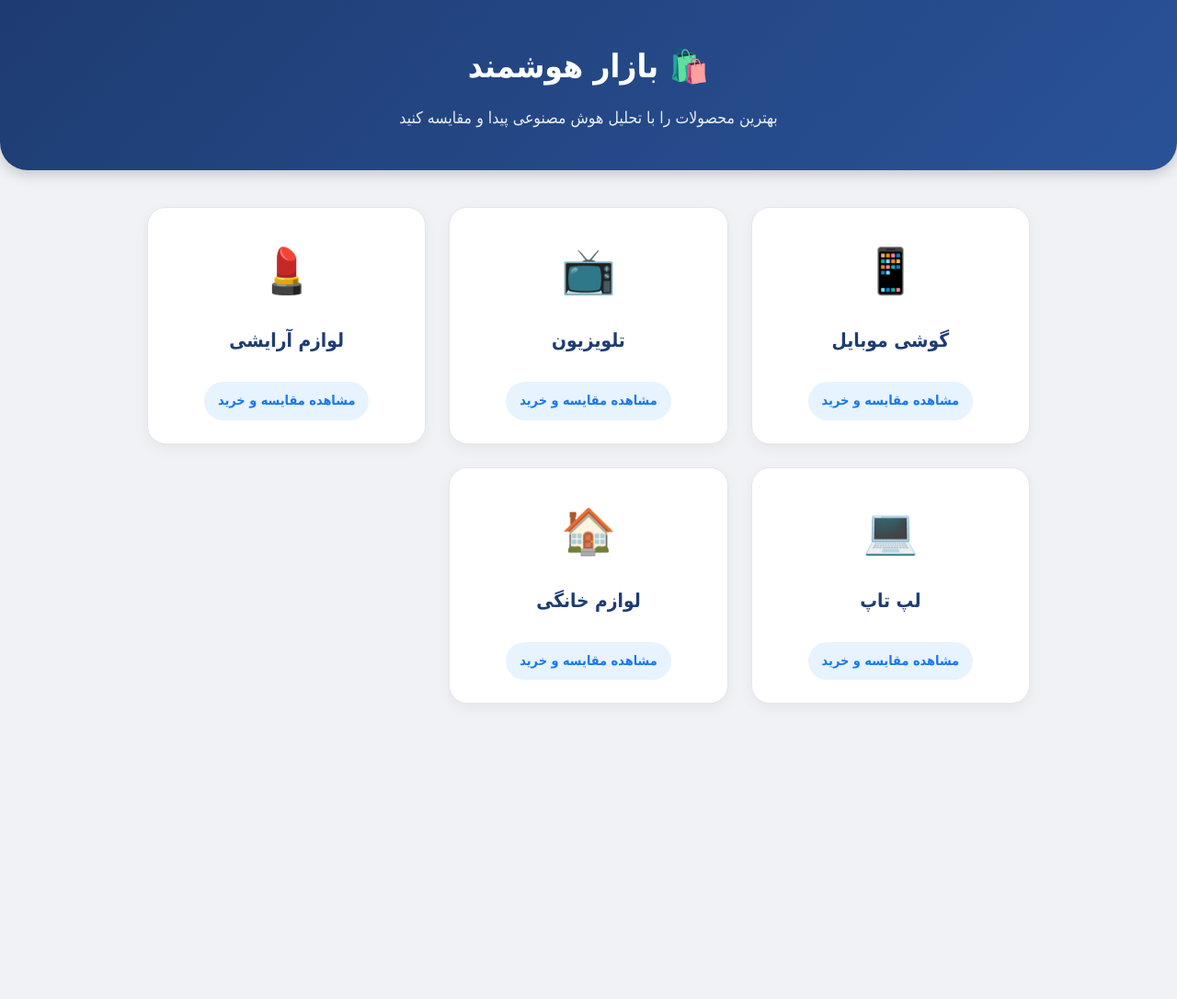
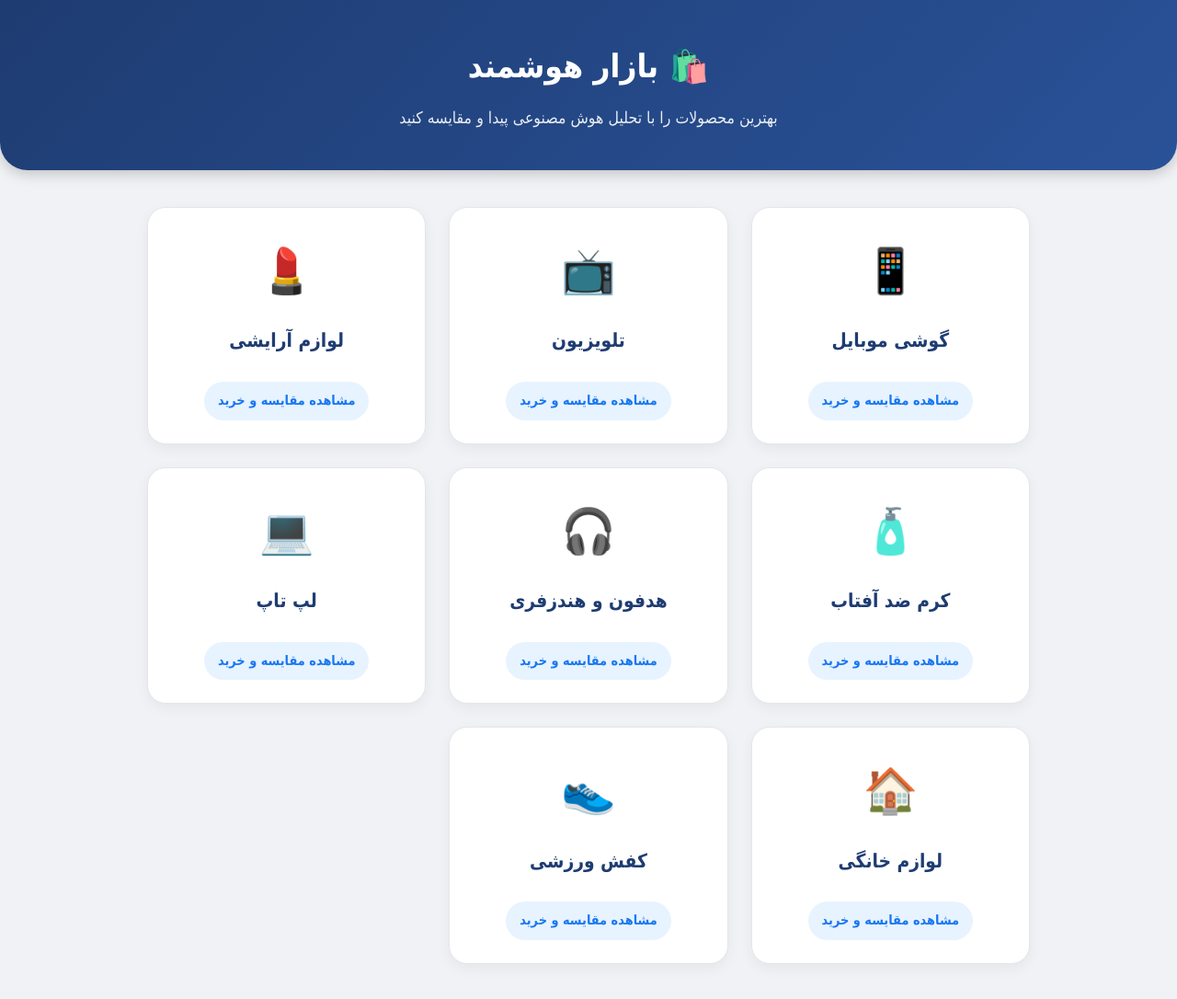
Before and after one commit to saeedheydarsh-spec/shop-blog, a plain HTML site: page index.html in a window 1280 px wide. Shown: the whole page at 92% size. Before the commit the page ends 805 px from the top, so only its background shows below. Drawn offline with Linux system fonts and the light colour scheme; a small style sheet from the web is missing.

Commit message:
Auto update index.html

```diff
--- a/index.html
+++ b/index.html
@@ -54,6 +54,22 @@
                     </div>
                 </a>
 
+                <a href="کرم_ضد_آفتاب.html" class="card">
+                    <div class="card-content">
+                        <div class="card-icon">🧴</div>
+                        <h3>کرم ضد آفتاب</h3>
+                        <span>مشاهده مقایسه و خرید</span>
+                    </div>
+                </a>
+
+                <a href="هدفون_و_هندزفری.html" class="card">
+                    <div class="card-content">
+                        <div class="card-icon">🎧</div>
+                        <h3>هدفون و هندزفری</h3>
+                        <span>مشاهده مقایسه و خرید</span>
+                    </div>
+                </a>
+
                 <a href="لپ_تاپ.html" class="card">
                     <div class="card-content">
                         <div class="card-icon">💻</div>
@@ -70,6 +86,14 @@
                     </div>
                 </a>
 
+                <a href="کفش_ورزشی.html" class="card">
+                    <div class="card-content">
+                        <div class="card-icon">👟</div>
+                        <h3>کفش ورزشی</h3>
+                        <span>مشاهده مقایسه و خرید</span>
+                    </div>
+                </a>
+
         </div>
     </div>
 </body>
```
